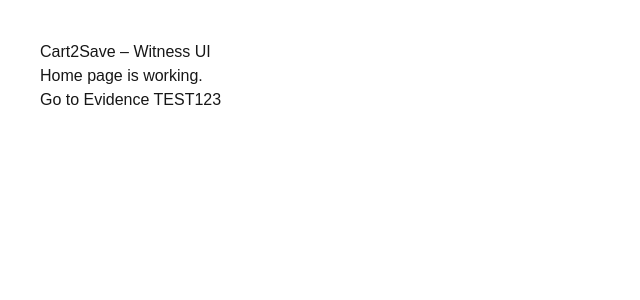
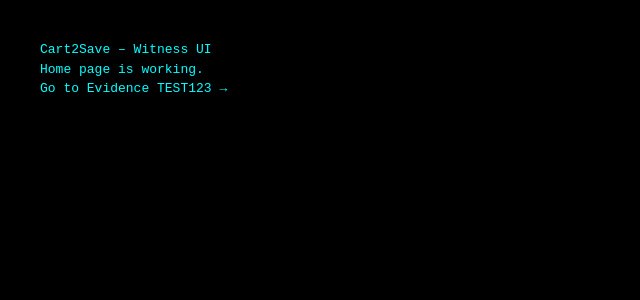
Before and after one commit to prashanthrangineni-sketch/pranix-witness-ui, a Next.js app: page / in a window 1280 px wide. Shown: the top 300 px of the page, without its empty margins (0-640 px from the left). Built offline with nearby package versions, Linux system fonts and the light colour scheme.

Commit message:
make evidence link clickable from home

```diff
--- a/app/page.tsx
+++ b/app/page.tsx
@@ -2,14 +2,24 @@ import Link from "next/link";
 
 export default function Home() {
   return (
-    <main style={{ padding: 40 }}>
+    <main
+      style={{
+        padding: "40px",
+        fontFamily: "monospace",
+        background: "#000",
+        color: "#0ff",
+        minHeight: "100vh",
+      }}
+    >
       <h1>Cart2Save – Witness UI</h1>
 
       <p>Home page is working.</p>
 
-      <Link href="/evidence/TEST123">
-        Go to Evidence TEST123
-      </Link>
+      <p>
+        <Link href="/evidence/TEST123" style={{ color: "#0ff" }}>
+          Go to Evidence TEST123 →
+        </Link>
+      </p>
     </main>
   );
 }
```
